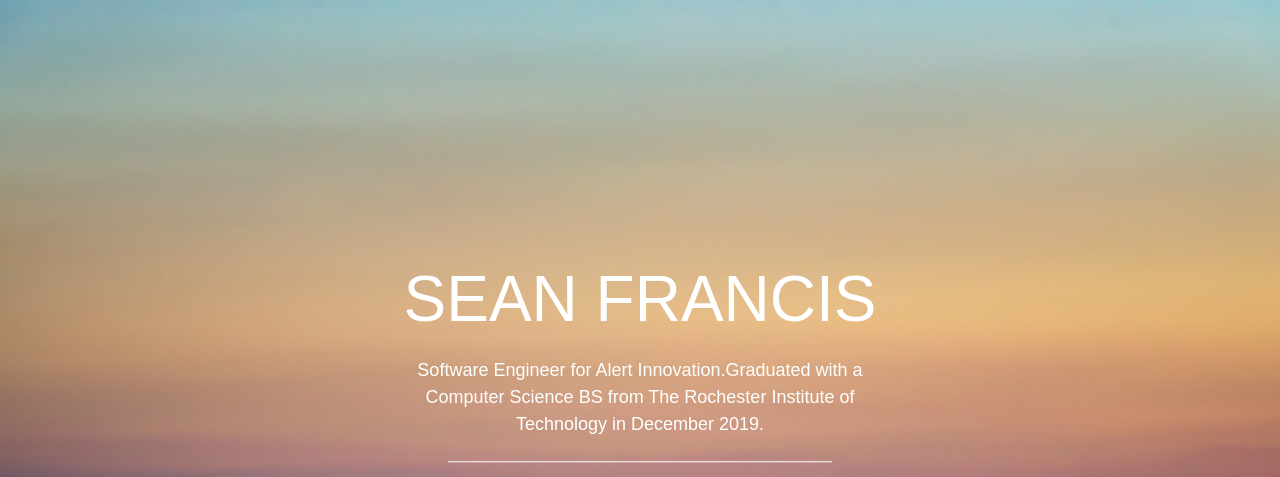
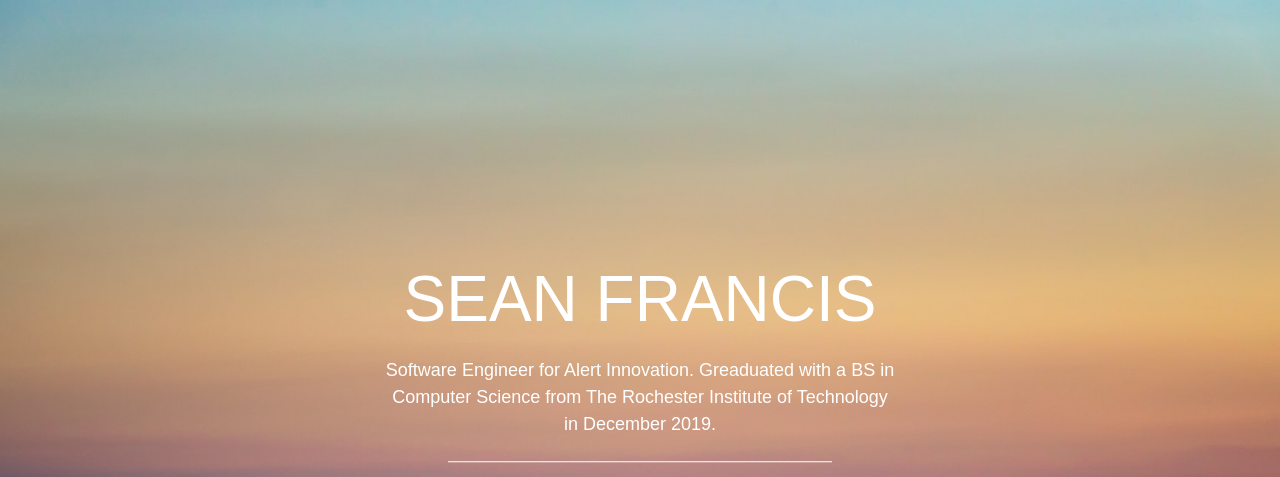
Before and after one commit to seanpfrancis/seanpfrancis.github.io, a plain HTML site: page index.html in a window 1280 px wide. Shown: the top 477 px of the page. Drawn offline with Linux system fonts and the light colour scheme; a web font is replaced by a local one.

Commit message:
Whoopsies

```diff
--- a/index.html
+++ b/index.html
@@ -20,7 +20,7 @@ $(".bgimg").css("background-image", s);
 <div class="bgimg w3-display-container w3-animate-opacity w3-text-white">
   <div class="w3-display-middle">
     <h1 class="w3-jumbo w3-animate-top"><a href="">SEAN FRANCIS</a></h1>
-    <p class="w3-large" style="max-width:80%;margin:auto;">Software Engineer for <a href="https://www.alertinnovation.com/">Alert Innovation</a>.Graduated with a Computer Science BS from The Rochester Institute of Technology in December 2019.</p> <br>
+    <p class="w3-large" style="max-width:80%;margin:auto;">Software Engineer for <a href="https://www.alertinnovation.com/">Alert Innovation</a>. Greaduated with a BS in Computer Science from The Rochester Institute of Technology in December 2019.</p> <br>
     <hr class="w3-border-white" style="margin:auto;width:60%">
     <p class="w3-large w3-center w3-animate-opacity"><a href="https://www.linkedin.com/in/seanpfrancis/"><img class="ico" src="media/li.png"></a>
     <a href="https://github.com/seanpfrancis"><img class="ico" src="media/git.png"></a>
```
